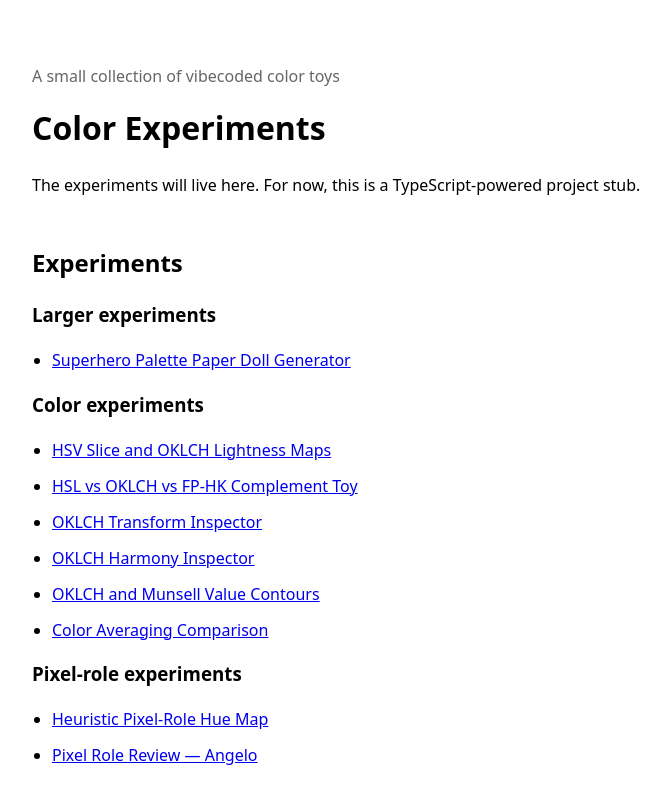
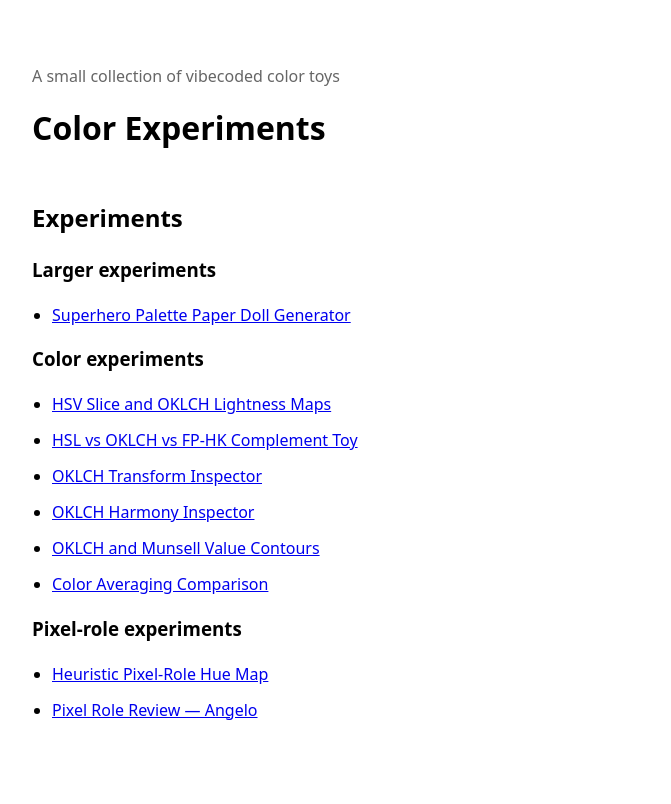
Before and after one commit to ThanksSkeleton/colorexperiments, a website: page docs/index.html in a window 1280 px wide. Shown: the whole page, without its empty margins (272-943 px from the left). Drawn offline with Linux system fonts and the light colour scheme.

Commit message:
remove todo statement on page

```diff
--- a/docs/index.html
+++ b/docs/index.html
@@ -11,7 +11,6 @@
       <header>
         <p class="eyebrow">A small collection of vibecoded color toys</p>
         <h1>Color Experiments</h1>
-        <p>The experiments will live here. For now, this is a TypeScript-powered project stub.</p>
       </header>
 
       <section aria-labelledby="experiments">
```
